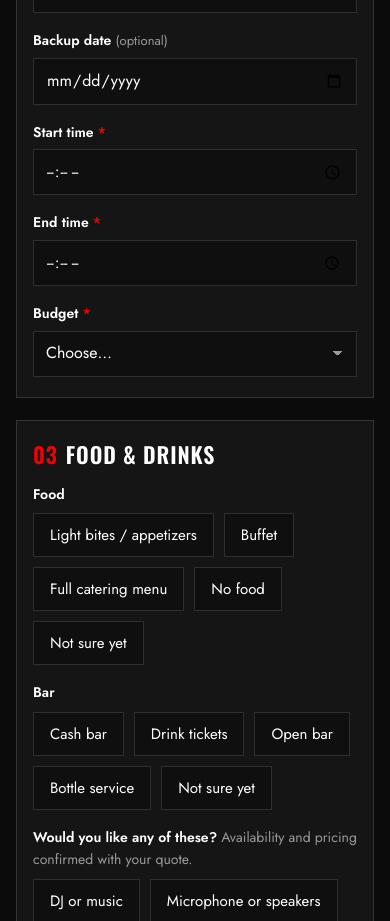
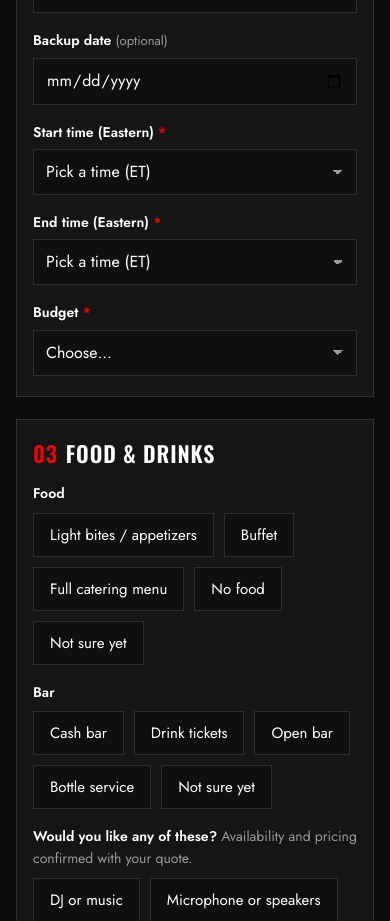
Before and after one commit to djlyndacarter/lockeroomlounge, a plain HTML site: page booking/index.html in a window 390 px wide. Shown: the part 3220-4141 px from the top of the page. Drawn offline with nearby package versions, Linux system fonts and the light colour scheme.

Commit message:
Easy Eastern-time dropdowns on booking and catering forms (#11)
* Make booking and catering times an easy Eastern-time dropdown

Replace the clock-style time inputs with 30-minute dropdowns marked ET
(events 11 AM-2 AM, catering 7 AM-11:30 PM); labels say Eastern.

Co-Authored-By: Claude Opus 5.5 <noreply@anthropic.com>
Claude-Session: https://claude.ai/code/session_01XCCE4F7B8TrEazFa6gq2Ma

* Shorter time placeholder so it fits on phones

Co-Authored-By: Claude Opus 5.5 <noreply@anthropic.com>
Claude-Session: https://claude.ai/code/session_01XCCE4F7B8TrEazFa6gq2Ma

---------

Co-authored-by: Claude <noreply@anthropic.com>

```diff
--- a/booking/index.html
+++ b/booking/index.html
@@ -13,7 +13,7 @@
   <link rel="preconnect" href="https://fonts.gstatic.com" crossorigin>
   <link href="https://fonts.googleapis.com/css2?family=Cormorant+Garamond:wght@500;600;700&family=Jost:wght@300;400;500&display=swap" rel="stylesheet">
   <link rel="stylesheet" href="/styles.css">
-</head>
+<style id="et-time-css">select[name="time_start"],select[name="time_end"]{cursor:pointer}</style></head>
 <body>
   <header class="site-header">
     <div class="header-inner">
@@ -225,8 +225,8 @@
     <label class="c-f"><span>Guest count <i>*</i></span><input type="number" name="guest_count" min="1" max="5000" inputmode="numeric" required></label>
     <label class="c-f"><span>Event date <i>*</i></span><input type="date" name="date" required></label>
     <label class="c-f"><span>Backup date <em>(optional)</em></span><input type="date" name="alt_date"></label>
-    <label class="c-f"><span>Start time <i>*</i></span><input type="time" name="time_start" required></label>
-    <label class="c-f"><span>End time <i>*</i></span><input type="time" name="time_end" required></label>
+    <label class="c-f"><span>Start time (Eastern) <i>*</i></span><select name="time_start" required><option value="">Pick a time (ET)</option><option>11:00 AM ET</option><option>11:30 AM ET</option><option>12:00 PM ET</option><option>12:30 PM ET</option><option>1:00 PM ET</option><option>1:30 PM ET</option><option>2:00 PM ET</option><option>2:30 PM ET</option><option>3:00 PM ET</option><option>3:30 PM ET</option><option>4:00 PM ET</option><option>4:30 PM ET</option><option>5:00 PM ET</option><option>5:30 PM ET</option><option>6:00 PM ET</option><option>6:30 PM ET</option><option>7:00 PM ET</option><option>7:30 PM ET</option><option>8:00 PM ET</option><option>8:30 PM ET</option><option>9:00 PM ET</option><option>9:30 PM ET</option><option>10:00 PM ET</option><option>10:30 PM ET</option><option>11:00 PM ET</option><option>11:30 PM ET</option><option>12:00 AM ET</option><option>12:30 AM ET</option><option>1:00 AM ET</option><option>1:30 AM ET</option></select></label>
+    <label class="c-f"><span>End time (Eastern) <i>*</i></span><select name="time_end" required><option value="">Pick a time (ET)</option><option>11:30 AM ET</option><option>12:00 PM ET</option><option>12:30 PM ET</option><option>1:00 PM ET</option><option>1:30 PM ET</option><option>2:00 PM ET</option><option>2:30 PM ET</option><option>3:00 PM ET</option><option>3:30 PM ET</option><option>4:00 PM ET</option><option>4:30 PM ET</option><option>5:00 PM ET</option><option>5:30 PM ET</option><option>6:00 PM ET</option><option>6:30 PM ET</option><option>7:00 PM ET</option><option>7:30 PM ET</option><option>8:00 PM ET</option><option>8:30 PM ET</option><option>9:00 PM ET</option><option>9:30 PM ET</option><option>10:00 PM ET</option><option>10:30 PM ET</option><option>11:00 PM ET</option><option>11:30 PM ET</option><option>12:00 AM ET</option><option>12:30 AM ET</option><option>1:00 AM ET</option><option>1:30 AM ET</option><option>2:00 AM ET</option></select></label>
     <label class="c-f c-full"><span>Budget <i>*</i></span><select name="budget" required><option value="">Choose…</option><option>Under $500</option><option>$500 – $1,000</option><option>$1,000 – $2,500</option><option>$2,500 – $5,000</option><option>$5,000+</option><option>Not sure yet</option></select></label>
    </div></fieldset>
 
```
Also changed, not shown: catering/index.html (+2 -2 lines).
